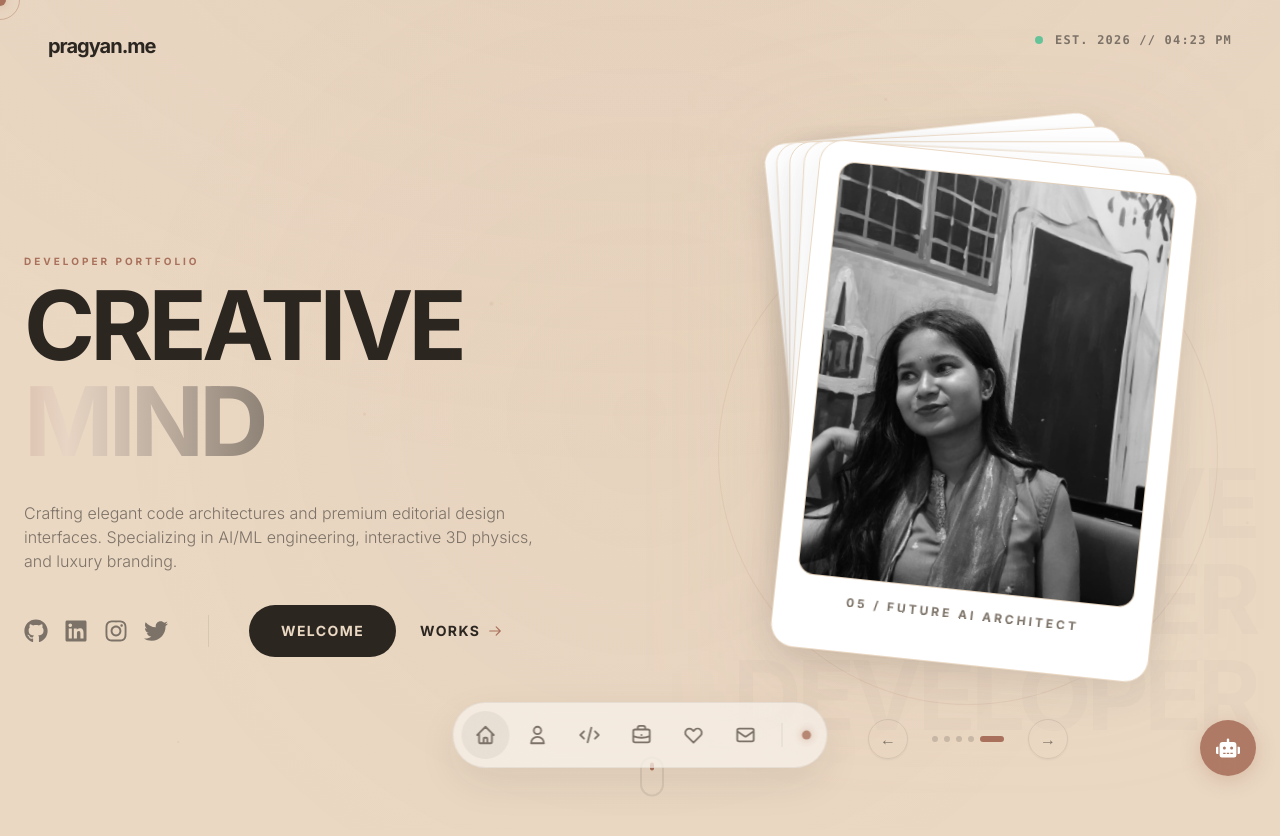
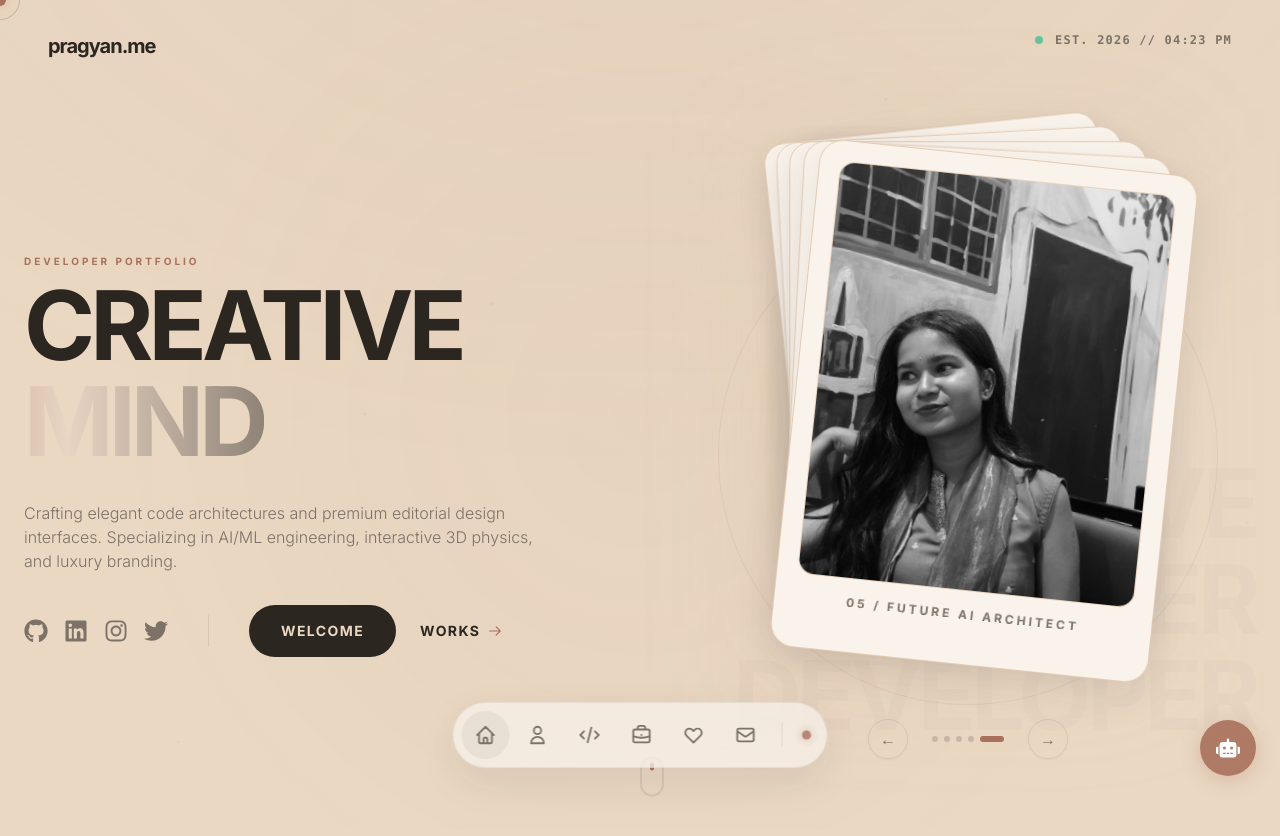
Before and after one commit to Techside-Pragyan/Techside-Portfolio, a React (Vite) app: page / in a window 1280 px wide. Shown: the top 836 px of the page. Built offline with nearby package versions, Linux system fonts and the light colour scheme.

Commit message:
feat: create interactive hero section with parallax-enabled fanned card stack and framer-motion animations

```diff
--- a/src/sections/Hero.jsx
+++ b/src/sections/Hero.jsx
@@ -221,12 +221,12 @@ const Hero = () => {
                         cycleForward();
                       }
                     }}
-                    className={`absolute w-[300px] h-[410px] sm:w-[350px] sm:h-[480px] md:w-[380px] md:h-[510px] rounded-3xl bg-white border border-[#EAD8C3] shadow-[0_15px_40px_rgba(44,38,33,0.08)] flex flex-col p-4 sm:p-5 cursor-grab active:cursor-grabbing interactive transition-shadow duration-300 ${
+                    className={`absolute w-[300px] h-[410px] sm:w-[350px] sm:h-[480px] md:w-[380px] md:h-[510px] rounded-3xl bg-[#FAF3EB] border border-[#E3CBB3] shadow-[0_15px_40px_rgba(44,38,33,0.08)] flex flex-col p-4 sm:p-5 cursor-grab active:cursor-grabbing interactive transition-shadow duration-300 ${
                       isFront ? 'hover:shadow-[0_25px_50px_rgba(169,113,91,0.15)]' : ''
                     }`}
                   >
                     {/* Image Box */}
-                    <div className="relative w-full h-[320px] sm:h-[380px] md:h-[415px] rounded-2xl overflow-hidden border border-black/[0.04] bg-[#EAD8C3]">
+                    <div className="relative w-full h-[320px] sm:h-[380px] md:h-[415px] rounded-2xl overflow-hidden border border-[#E3CBB3]/40 bg-[#EAD8C3]">
                       <img
                         src={images[cardId]}
                         alt={captions[cardId]}
```
